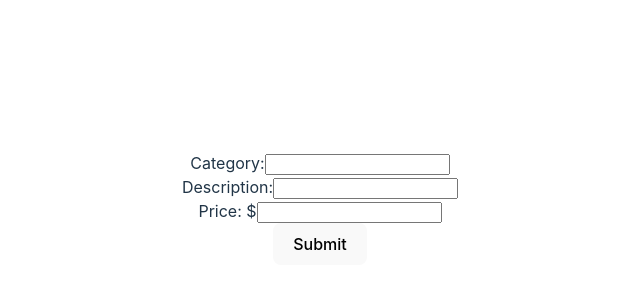
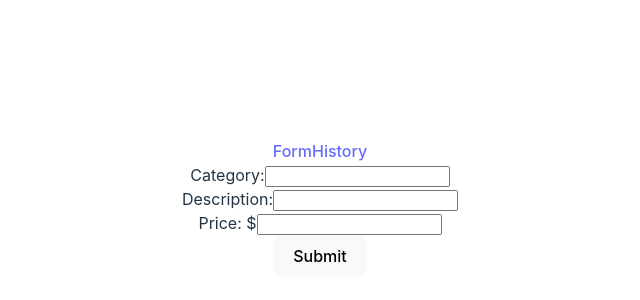
Before and after one commit to adityasatyadeep/budgit, a React (Vite) app in the folder frontend/: page /form in a window 1280 px wide. Shown: the part 192-492 px from the top of the page, without its empty margins (320-960 px from the left). Built offline with nearby package versions, Linux system fonts and the light colour scheme; the HTML template or start-up script is replaced by a standard one.

Commit message:
some frontend routing updates

```diff
--- a/frontend/package.json
+++ b/frontend/package.json
@@ -12,7 +12,8 @@
   "dependencies": {
     "axios": "^1.7.2",
     "react": "^18.3.1",
-    "react-dom": "^18.3.1"
+    "react-dom": "^18.3.1",
+    "react-router-dom": "^6.25.1"
   },
   "devDependencies": {
     "@types/react": "^18.3.3",
--- a/frontend/src/App.jsx
+++ b/frontend/src/App.jsx
@@ -1,71 +1,33 @@
 import React, { useState } from 'react';
 import axios from 'axios';
 import './App.css';
+import {
+  Route,
+  createBrowserRouter,
+  createRoutesFromElements,
+  RouterProvider
+} from 'react-router-dom'
 
-function App() {
-  const [formData, setFormData] = useState({
-    category: '',
-    description: '',
-    price: '',
-  });
+import MainLayout from './layouts/MainLayout';
+import BudgetPage from './pages/BudgetPage';
+import FormPage from './pages/FormPage';
+import HistoryPage from './pages/HistoryPage';
 
-  const handleChange = (e) => {
-    const { name, value } = e.target;
-    setFormData({
-      ...formData,
-      [name]: value,
-    });
-  };
+const router = createBrowserRouter(
+  createRoutesFromElements(
+    <Route path='/' element={<MainLayout />}>
+      <Route index element={<BudgetPage />} />
+      <Route path='/form' element={<FormPage />} />
+      <Route path='/history' element={<HistoryPage />} />
 
-  const handleSubmit = async (e) => {
-    e.preventDefault();
-    try {
-      const response = await axios.post('http://127.0.0.1:5000/upload', formData);
-      console.log(response.data);
-    } catch (error) {
-      console.error('There was an error!', error);
-    }
-  };
+      {/* <Route path='*' element={<NotFoundPage />} /> */}
+    </Route>
+  )
+);
 
+const App = () => {
   return (
-    <div className="App">
-      <form onSubmit={handleSubmit}>
-        <div>
-          <label>
-            Category:
-            <input
-              type="text"
-              name="category"
-              value={formData.category}
-              onChange={handleChange}
-            />
-          </label>
-        </div>
-        <div>
-          <label>
-            Description:
-            <input
-              type="text"
-              name="description"
-              value={formData.description}
-              onChange={handleChange}
-            />
-          </label>
-        </div>
-        <div>
-          <label>
-            Price: $
-            <input
-              type="text"
-              name="price"
-              value={formData.price}
-              onChange={handleChange}
-            />
-          </label>
-        </div>
-        <button type="submit">Submit</button>
-      </form>
-    </div>
+    <RouterProvider router={router} />
   );
 }
 
--- /dev/null
+++ b/frontend/src/components/Navbar.jsx
@@ -0,0 +1,45 @@
+import React, { useState, useEffect } from 'react';
+import { NavLink } from 'react-router-dom'
+
+
+// Budget Page
+//
+
+const Navbar = () => {
+
+    const linkClass = ({isActive}) => isActive
+    ? 'text-black bg-pink-600 hover:bg-pink-900 hover:text-white rounded-md px-3 py-2'
+    : 'text-white bg-black hover:bg-green-900 hover:text-white rounded-md px-3 py-2'
+
+    return (
+        <nav className="bg-black border-b border-green-700">
+          <div className="mx-auto max-w-7xl px-2 sm:px-6 lg:px-8">
+            <div className="flex h-20 items-center justify-between">
+              <div
+                className="flex flex-1 items-ceßnter justify-center md:items-stretch md:justify-start"
+              >
+                {/* <!-- Logo --> */}
+                <NavLink>
+                </NavLink>
+                <div className="md:ml-auto">
+                  <div className="flex space-x-2">
+                    <NavLink
+                      to="/form"
+                      className = {linkClass}
+                    >Form
+                    </NavLink>
+                    <NavLink
+                      to="/history"
+                      className = {linkClass}
+                    >History
+                    </NavLink>
+                  </div>
+                </div>
+              </div>
+            </div>
+          </div>
+        </nav>
+      )
+}
+
+export default Navbar
--- /dev/null
+++ b/frontend/src/layouts/MainLayout.jsx
@@ -0,0 +1,14 @@
+import React from 'react'
+import { Outlet } from 'react-router-dom'
+import Navbar from '../components/Navbar'
+
+const MainLayout = () => {
+    return (
+        <>
+            <Navbar />
+            <Outlet />
+        </>
+    )
+}
+
+export default MainLayout
--- /dev/null
+++ b/frontend/src/pages/BudgetPage.jsx
@@ -0,0 +1,12 @@
+import React from 'react'
+import Form from './FormPage'
+const HomePage = () => {
+    return (
+        <>
+        "Home" Page
+        <Form />
+        </>
+    )
+}
+
+export default HomePage
--- /dev/null
+++ b/frontend/src/pages/FormPage.jsx
@@ -0,0 +1,70 @@
+import React, { useState, useEffect } from 'react';
+
+const Form = () => {
+    const [formData, setFormData] = useState({
+        category: '',
+        description: '',
+        price: '',
+      });
+
+      const handleChange = (e) => {
+        const { name, value } = e.target;
+        setFormData({
+          ...formData,
+          [name]: value,
+        });
+      };
+
+      const handleSubmit = async (e) => {
+        e.preventDefault();
+        try {
+          const response = await axios.post('http://127.0.0.1:5000/upload', formData);
+          console.log(response.data);
+        } catch (error) {
+          console.error('There was an error!', error);
+        }
+      };
+
+      return (
+        <div className="App">
+          <form onSubmit={handleSubmit}>
+            <div>
+              <label>
+                Category:
+                <input
+                  type="text"
+                  name="category"
+                  value={formData.category}
+                  onChange={handleChange}
+                />
+              </label>
+            </div>
+            <div>
+              <label>
+                Description:
+                <input
+                  type="text"
+                  name="description"
+                  value={formData.description}
+                  onChange={handleChange}
+                />
+              </label>
+            </div>
+            <div>
+              <label>
+                Price: $
+                <input
+                  type="text"
+                  name="price"
+                  value={formData.price}
+                  onChange={handleChange}
+                />
+              </label>
+            </div>
+            <button type="submit">Submit</button>
+          </form>
+        </div>
+      );
+}
+
+export default Form
--- /dev/null
+++ b/frontend/src/pages/HistoryPage.jsx
@@ -0,0 +1,10 @@
+import React from 'react'
+// import ItemsList from
+
+const HistoryPage = () => {
+  return (
+    <div>HistoryPage</div>
+  )
+}
+
+export default HistoryPage
```
Also changed, not shown: frontend/src/components/Item.jsx (added), frontend/src/components/ItemsList.jsx (added), 2 other files (tests, documents, lock files or other folders).
